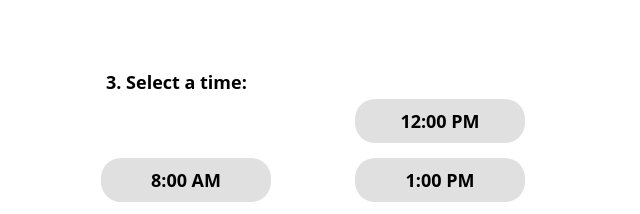
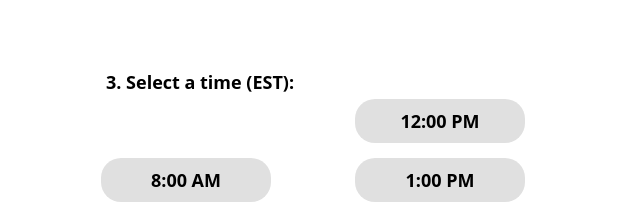
Before and after one commit to tmarcot23/tarcot_homework6a, a plain HTML site: page scheduleappointment.html in a window 1280 px wide. Shown: the part 438-652 px from the top of the page, 640-1280 px from the left. Drawn offline with Linux system fonts and the light colour scheme.

Commit message:
changes to schedule appointment

```diff
--- a/scheduleappointment.html
+++ b/scheduleappointment.html
@@ -113,7 +113,7 @@
             </div>
             <div class="righttimes">
             <!-- Step 3: Select Appt Time!-->
-            <h3>3. Select a time:</h3>
+            <h3>3. Select a time (EST):</h3>
                 <div class="times">
                     <div class="am">
                         <input type="radio" id="800" name="selectiontime" onclick="checkTimeButton()" value= "8:00 AM" required>
```
